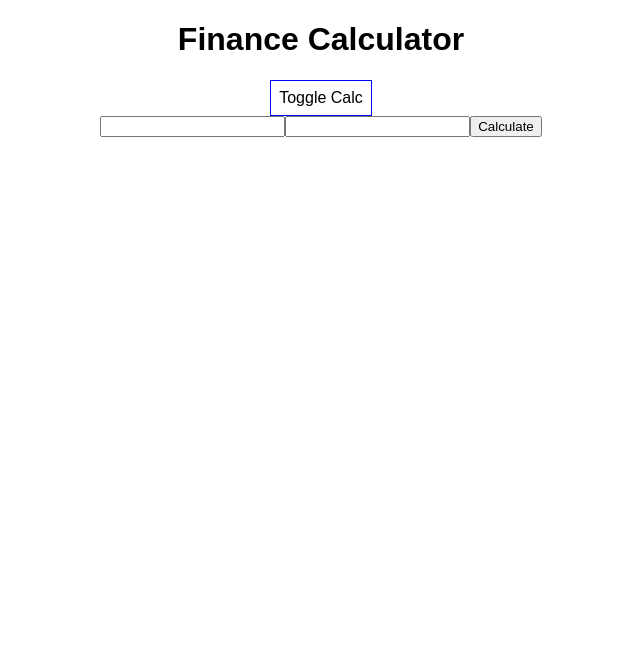
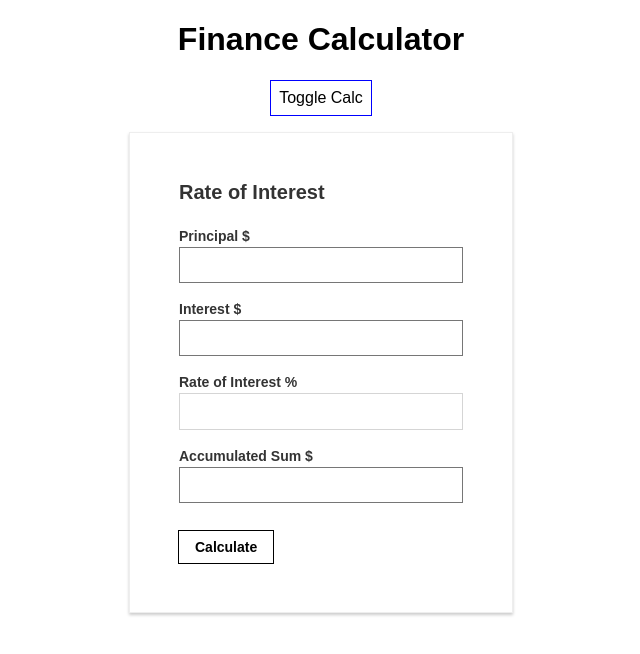
Before and after one commit to brokerstir/finance-calculator, a React (Create React App) app: page / in a window 1280 px wide. Both pictures are taken after a click on the button "Toggle Calc". Shown: the top 654 px of the page, without its empty margins (319-959 px from the left). Built offline with nearby package versions, Linux system fonts and the light colour scheme.

Commit message:
implement rough draft of rate calc

```diff
--- a/package.json
+++ b/package.json
@@ -5,7 +5,8 @@
   "dependencies": {
     "react": "^16.12.0",
     "react-dom": "^16.12.0",
-    "react-scripts": "^3.3.0"
+    "react-scripts": "^3.3.0",
+    "tachyons": "^4.11.1"
   },
   "scripts": {
     "start": "react-scripts start",
--- a/src/App.js
+++ b/src/App.js
@@ -1,22 +1,35 @@
 import React, { Component } from 'react';
 import './App.css';
 import Calc from './Calc/Calc';
+import 'tachyons';
 
 class App extends Component {
 
   state = {
     showCalc: false,
-    principal: null,
-    interest: null,
-    apprec: null
+    principal: '',
+    interest: '',
+    ratePercent: '',
+    rateDecimal: '',
+    sum: '',
+    ans: ''
   };
 
   prinChangedHandler = (event) => {
-    this.setState({principal: event.target.value})
+    const principal = event.target.value;
+    this.setState({principal: principal})
   };
 
   intChangedHandler = (event) => {
-    this.setState({interest: event.target.value})
+    const interest = event.target.value;
+    this.setState({interest: interest});
+  };
+
+  intLeftHandler = (event) => {
+    console.log(event.target.value)
+    // const val = event.target.value;
+    // if (!isNaN(val)) this.setState({interest: val + '%'});
+    // const interest = isNaN(val) || (val == '') ? val : val + '%'
   };
 
   toggleCalcHandler = () => {
@@ -25,10 +38,20 @@ class App extends Component {
   };
 
   runCalcHandler = () => {
+    console.log("Click")
     const p = this.state.principal;
     const i = this.state.interest;
-    const a = p * i;
-    this.setState({apprec: a});
+    // const a = isNaN(p * i) ? 'Error: Invalid Input' : p * i;
+    const notNum = isNaN(i / p);
+    const err = 'Error: Invalid Input';
+    const rd = notNum ? err : i / p;
+    const rp = notNum ? err : (rd * 100) + '%';
+    const s = notNum ? err : parseFloat(p) + parseFloat(i);
+    this.setState({
+      rateDecimal: rd,
+      ratePercent: rp,
+      sum: s
+    });
   }
 
   render() {
@@ -49,20 +72,25 @@ class App extends Component {
               click={this.runCalcHandler}
               principal={this.state.principal}
               interest={this.state.interest}
-              apprec={this.state.apprec}
+              ratePercent={this.state.ratePercent}
+              rateDecimal={this.state.rateDecimal}
+              sum={this.state.sum}
               prinChanged={(event) => this.prinChangedHandler(event)}
-              intChanged={(event) => this.intChangedHandler(event)} />
+              intChanged={(event) => this.intChangedHandler(event)}
+              intLeft={(event) => this.intLeftHandler(event)} />
         </div>
         )
     }
 
     return (
+      <div>
         <div className="App">
           <h1>Finance Calculator</h1>
             <button
               style={style}
               onClick={this.toggleCalcHandler}>Toggle Calc
             </button>
+        </div>
         {calc}
       </div>
     );
--- /dev/null
+++ b/src/Calc/Calc.css
@@ -0,0 +1,8 @@
+.Calc {
+	width: 30%;
+	margin: 16px auto;
+	border: 1px solid #eee;
+	box-shadow: 0 2px 3px #ccc;
+	padding: 16px;
+	/*text-align: center;*/
+}
--- a/src/Calc/Calc.js
+++ b/src/Calc/Calc.js
@@ -1,21 +1,63 @@
 import React from 'react';
+import './Calc.css'
 
 const calc = (props) => {
+  console.log("props", props);
+  let ans = null;
+  console.log(props.rateDecimal == '');
+  if (props.rateDecimal != '' && !isNaN(props.rateDecimal)) {
+    ans = (<p>The rate is {props.rateDecimal}, or you could say interest accumlates at the rate of {props.ratePercent}.</p>)
+  };
+
   return (
 
     <div className="Calc">
+
+      <main className="pa4 black-80">
+        <div>
+          <fieldset className="ba b--transparent ph0 mh0">
+            <legend className="f4 fw6 ph0 mh0">Rate of Interest</legend>
+              <div className="mt3">
+                <label className="db fw6 lh-copy f6">Principal $</label>
                 <input
+                  className="pa2 input-reset ba bg-transparent hover-bg-black hover-white w-100"
                   type="text"
                   value={props.principal}
                   onChange={props.prinChanged} />
+              </div>
+              <div className="mv3">
+                <label className="db fw6 lh-copy f6">Interest $</label>
                 <input
+                  className="pa2 input-reset ba bg-transparent hover-bg-black hover-white w-100"
                   type="text"
                   value={props.interest}
-      	onChange={props.intChanged} />
-      <button
-        onClick={props.click}>Calculate
-      </button>
-      <p>{props.apprec}</p>
+                  onChange={props.intChanged}
+                  onBlur={props.intLeft} />
+              </div>
+              <div className="mv3">
+                <label className="db fw6 lh-copy f6">Rate of Interest %</label>
+                <input
+                  className="pa2 input-reset ba bg-transparent w-100"
+                  type="text"
+                  value={props.sum}
+                  disabled={true} />
+              </div>
+              <div className="mv3">
+                <label className="db fw6 lh-copy f6">Accumulated Sum $</label>
+                <input
+                  className="pa2 input-reset ba bg-transparent w-100"
+                  type="text"
+                  value={props.sum}
+                  readOnly />
+              </div>
+          </fieldset>
+            <div>
+              <button className="b ph3 pv2 input-reset ba b--black bg-transparent grow pointer f6 dib" onClick={props.click}>Calculate</button>
+            </div>
+        </div>
+      </main>
+      {ans}
+
     </div>
   	)
 }
```
Also changed, not shown: 1 other file (tests, documents, lock files or other folders). Lines whose indentation alone changed are shown as unchanged.
